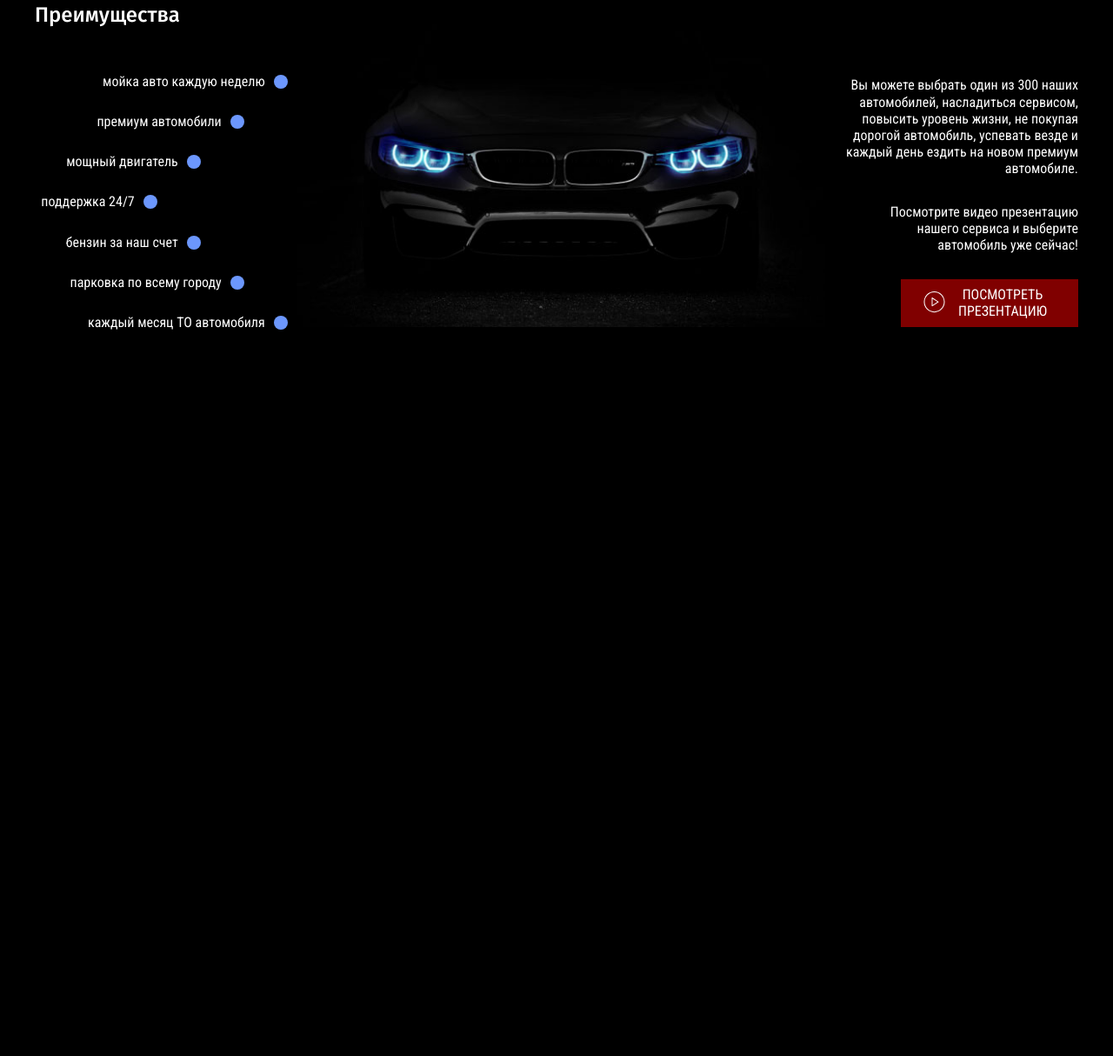
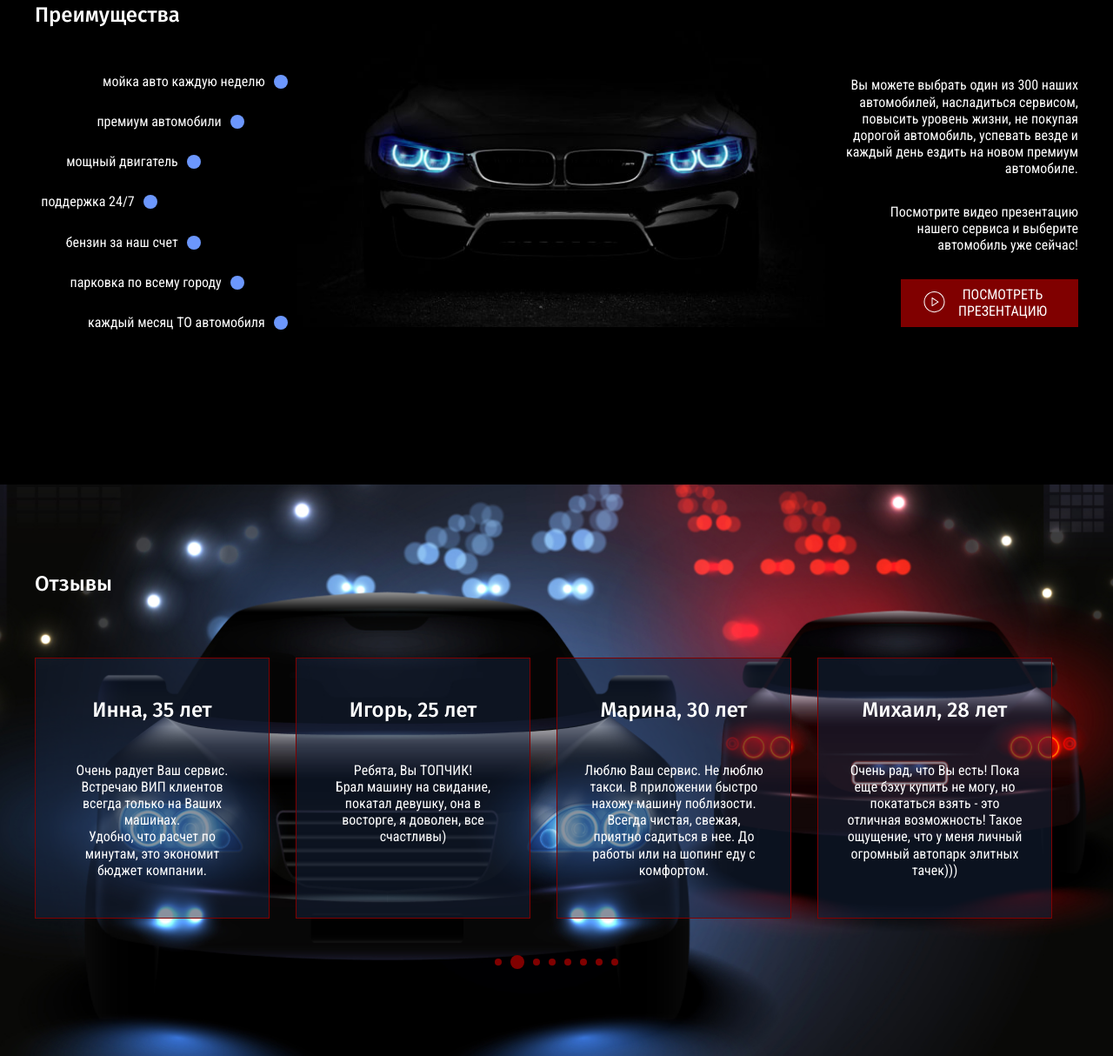
Before and after one commit to TeyaLir/Car-sharing, a plain HTML site: page index.html in a window 1280 px wide. Shown: the part 1536-2750 px from the top of the page at 87% size. Before the commit the page ends 2018 px from the top, so only its background shows below. Drawn offline with nearby package versions, Linux system fonts and the light colour scheme.

Commit message:
Add Reviews section

```diff
--- a/index.html
+++ b/index.html
@@ -173,7 +173,72 @@
     </div>
   </section>
 
+  <section class="reviews" style="background-image: url(img/reviews-bg.jpg);">
+    <div class="container">
+      <h2 class="reviews__title title">Отзывы</h2>
 
+      <div class="reviews__slider">
+
+        <div class="reviews__item">
+          <p class="reviews__item-name title">Михаил, 28 лет</p>
+          <p class="reviews__item-text">
+            Очень рад, что Вы есть! Пока еще бэху купить не могу, но покататься взять - это отличная возможность! Такое ощущение, что у меня личный огромный автопарк элитных тачек)))
+          </p>
+        </div>
+
+        <div class="reviews__item">
+          <p class="reviews__item-name title">Инна, 35 лет</p>
+          <p class="reviews__item-text">
+            Очень радует Ваш сервис. Встречаю ВИП клиентов всегда только на Ваших машинах. <br> Удобно, что расчет по минутам, это экономит бюджет компании.
+          </p>
+        </div>
+
+        <div class="reviews__item">
+          <p class="reviews__item-name title">Игорь, 25 лет</p>
+          <p class="reviews__item-text">
+            Ребята, Вы ТОПЧИК!<br> Брал машину на свидание, покатал девушку, она в восторге, я доволен, все счастливы)
+          </p>
+        </div>
+
+        <div class="reviews__item">
+          <p class="reviews__item-name title">Марина, 30 лет</p>
+          <p class="reviews__item-text">
+            Люблю Ваш сервис. Не люблю такси. В приложении быстро нахожу машину поблизости. Всегда чистая, свежая, приятно садиться в нее. До работы или на шопинг еду с комфортом.
+          </p>
+        </div>
+
+        <div class="reviews__item">
+          <p class="reviews__item-name title">Михаил, 28 лет</p>
+          <p class="reviews__item-text">
+            Очень рад, что Вы есть! Пока еще бэху купить не могу, но покататься взять - это отличная возможность! Такое ощущение, что у меня личный огромный автопарк элитных тачек)))
+          </p>
+        </div>
+
+        <div class="reviews__item">
+          <p class="reviews__item-name title">Инна, 35 лет</p>
+          <p class="reviews__item-text">
+            Очень радует Ваш сервис. Встречаю ВИП клиентов всегда только на Ваших машинах. <br> Удобно, что расчет по минутам, это экономит бюджет компании.
+          </p>
+        </div>
+
+        <div class="reviews__item">
+          <p class="reviews__item-name title">Игорь, 25 лет</p>
+          <p class="reviews__item-text">
+            Ребята, Вы ТОПЧИК!<br> Брал машину на свидание, покатал девушку, она в восторге, я доволен, все счастливы)
+          </p>
+        </div>
+
+        <div class="reviews__item">
+          <p class="reviews__item-name title">Марина, 30 лет</p>
+          <p class="reviews__item-text">
+            Люблю Ваш сервис. Не люблю такси. В приложении быстро нахожу машину поблизости. Всегда чистая, свежая, приятно садиться в нее. До работы или на шопинг еду с комфортом.
+          </p>
+        </div>
+
+
+      </div>
+    </div>
+  </section>
 
 
 
--- a/js/main.js
+++ b/js/main.js
@@ -1,8 +1,18 @@
 $(function(){
+
   $('.top__slider').slick({
     arrows: false,
     dots: true,
     autoplay: true,
     fade: true
   });
+
+  $('.reviews__slider').slick({
+    arrows: false,
+    dots: true,
+    autoplay: true,
+    slidesToShow: 4,
+    slidesToScroll: 1,
+  });
+
 });
--- a/scss/blocks/_benefits.scss
+++ b/scss/blocks/_benefits.scss
@@ -1,5 +1,5 @@
 .benefits {
-  padding: 100px 0;
+  padding: 100px 0 175px;
 }
 
 .benefits__inner {
--- /dev/null
+++ b/scss/blocks/_reviews.scss
@@ -0,0 +1,38 @@
+.reviews {
+  padding: 100px 0;
+  background-repeat: no-repeat;
+  background-size: cover;
+  background-position: center;
+}
+
+.reviews__item {
+  width: 270px;
+  min-height: 300px;
+  text-align: center;
+  border: 1px solid $colorAccent;
+  background-color: rgba(23, 36, 62, 0.5);
+  padding: 45px 30px;
+  margin-right: 30px;
+
+  &-name {
+    margin-bottom: 45px;
+  }
+}
+
+.reviews__slider {
+  margin-top: 70px;
+}
+
+.reviews__slider .slick-dots {
+  display: flex;
+  justify-content: center;
+  align-items: center;
+  margin-top: 35px;
+}
+
+.reviews__slider button {
+  background-color: $colorAccent;
+  outline: none;
+  line-height: 12px;
+  margin: 0 5px;
+}
--- a/scss/style.scss
+++ b/scss/style.scss
@@ -6,4 +6,5 @@
 @import "./blocks/top";
 @import "./blocks/rent";
 @import "./blocks/benefits";
+@import "./blocks/reviews";
 @import "./blocks/footer";
```
Also changed, not shown: css/style.css, img/reviews-bg.jpg (added), 1 other file.
